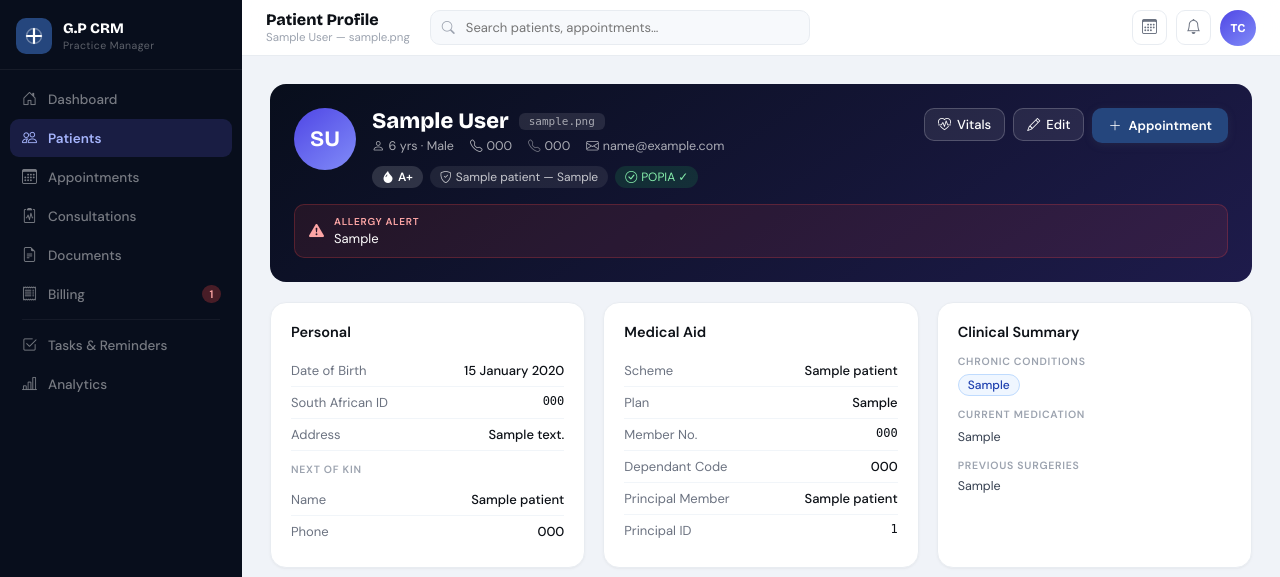
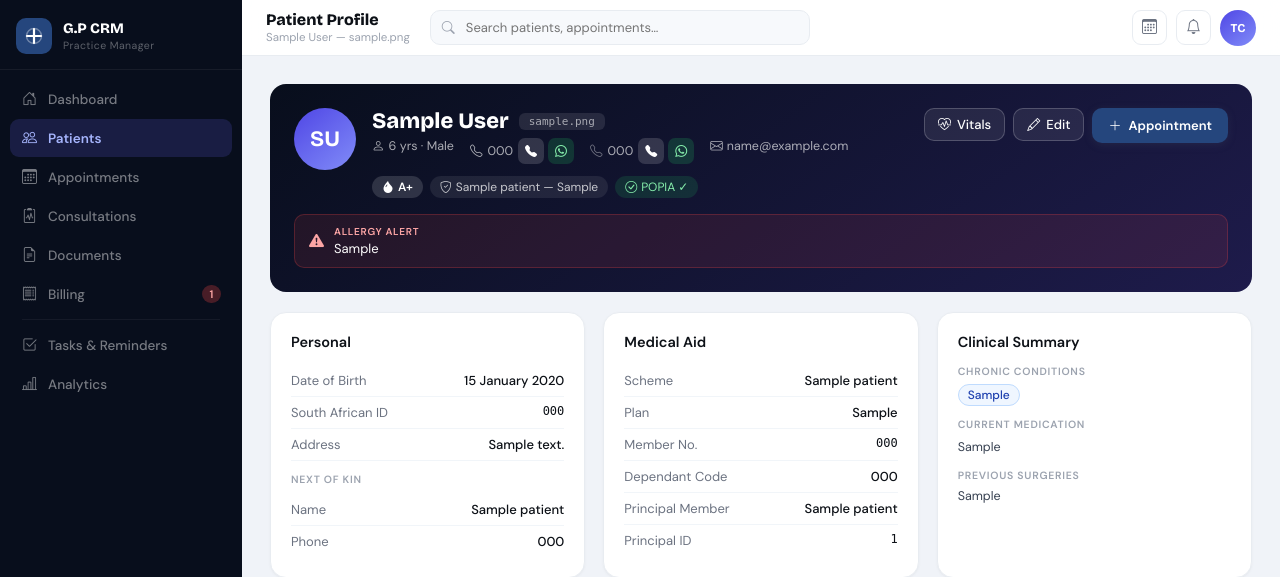
Before and after one commit to DevJoymanu/MediCareGP, a Django app: page /patients/1/ in a window 1280 px wide. Shown: the top 577 px of the page. Run offline with Django 4.2, Linux system fonts and the light colour scheme; a user stored in the database is signed in; tables that the repository leaves empty hold one stand-in row (values such as "Sample post").

Commit message:
ui/ux update5

```diff
--- a/medicaregp/static/css/main.css
+++ b/medicaregp/static/css/main.css
@@ -930,6 +930,23 @@ button { cursor: pointer; }
   .grid-4 { grid-template-columns: 1fr 1fr; }
 }
 
+/* ═══ Phone action buttons ════════════════════════════════════════════════ */
+.phone-actions { display:inline-flex; gap:4px; vertical-align:middle; }
+.phone-btn {
+  display:inline-flex; align-items:center; justify-content:center;
+  width:26px; height:26px; border-radius:7px; font-size:12px;
+  text-decoration:none; flex-shrink:0; transition:all 0.13s;
+}
+.phone-btn.call      { background:#eff6ff; color:#2563eb; }
+.phone-btn.call:hover { background:#2563eb; color:#fff; }
+.phone-btn.whatsapp      { background:#f0fdf4; color:#16a34a; }
+.phone-btn.whatsapp:hover { background:#16a34a; color:#fff; }
+.phone-btn.call-hero      { background:rgba(255,255,255,0.15); color:#fff; }
+.phone-btn.call-hero:hover { background:rgba(255,255,255,0.32); }
+.phone-btn.whatsapp-hero      { background:rgba(37,211,102,0.18); color:#86efac; }
+.phone-btn.whatsapp-hero:hover { background:rgba(37,211,102,0.38); }
+@media print { .phone-actions { display:none !important; } }
+
 /* ═══ Patient detail — layout classes ════════════════════════════════════ */
 .patient-hero {
   border-radius: var(--radius); overflow: hidden; margin-bottom: 20px;
--- a/medicaregp/templates/base.html
+++ b/medicaregp/templates/base.html
@@ -347,6 +347,13 @@
 
   document.querySelectorAll('select').forEach(makeSearchableSelect);
 
+  // Resolve WhatsApp links from data-phone attributes
+  document.querySelectorAll('.phone-btn.whatsapp, .phone-btn.whatsapp-hero').forEach(a => {
+    const raw = a.dataset.phone || '';
+    const num = raw.replace(/[^0-9]/g, '').replace(/^0/, '27');
+    if (num) a.href = 'https://wa.me/' + num;
+  });
+
   document.querySelectorAll('.js-task-toggle-form').forEach(form => {
     form.addEventListener('submit', event => {
       const row = form.closest('.task-row');
--- a/medicaregp/templates/patients/patient_detail.html
+++ b/medicaregp/templates/patients/patient_detail.html
@@ -21,8 +21,22 @@
         </div>
         <div class="patient-hero-meta">
           <span><i class="bi bi-person" style="margin-right:4px;"></i>{{ patient.get_age }} yrs &middot; {{ patient.get_gender_display }}</span>
-          <span><i class="bi bi-telephone" style="margin-right:4px;"></i>{{ patient.phone }}</span>
-          {% if patient.alt_phone %}<span><i class="bi bi-telephone" style="margin-right:4px;opacity:0.6;"></i>{{ patient.alt_phone }}</span>{% endif %}
+          <span style="display:inline-flex;align-items:center;gap:5px;">
+            <i class="bi bi-telephone"></i>{{ patient.phone }}
+            <span class="phone-actions">
+              <a href="tel:{{ patient.phone }}" class="phone-btn call-hero" title="Call"><i class="bi bi-telephone-fill"></i></a>
+              <a href="#" data-phone="{{ patient.phone }}" class="phone-btn whatsapp-hero" title="WhatsApp" target="_blank"><i class="bi bi-whatsapp"></i></a>
+            </span>
+          </span>
+          {% if patient.alt_phone %}
+          <span style="display:inline-flex;align-items:center;gap:5px;">
+            <i class="bi bi-telephone" style="opacity:0.6;"></i>{{ patient.alt_phone }}
+            <span class="phone-actions">
+              <a href="tel:{{ patient.alt_phone }}" class="phone-btn call-hero" title="Call alt. number"><i class="bi bi-telephone-fill"></i></a>
+              <a href="#" data-phone="{{ patient.alt_phone }}" class="phone-btn whatsapp-hero" title="WhatsApp alt. number" target="_blank"><i class="bi bi-whatsapp"></i></a>
+            </span>
+          </span>
+          {% endif %}
           {% if patient.email %}<span><i class="bi bi-envelope" style="margin-right:4px;"></i>{{ patient.email }}</span>{% endif %}
         </div>
         <div class="patient-hero-badges">
```
Also changed, not shown: medicaregp/templates/appointments/appointment_detail.html (+7 -1 lines), medicaregp/templates/appointments/appointment_list.html (+7 -1 lines), medicaregp/templates/billing/invoice_detail.html (+7 -1 lines), medicaregp/templates/billing/invoice_list.html (+7 -1 lines), medicaregp/templates/consultations/consultation_list.html (+7 -1 lines), medicaregp/templates/patients/patient_list.html (+7 -1 lines).
